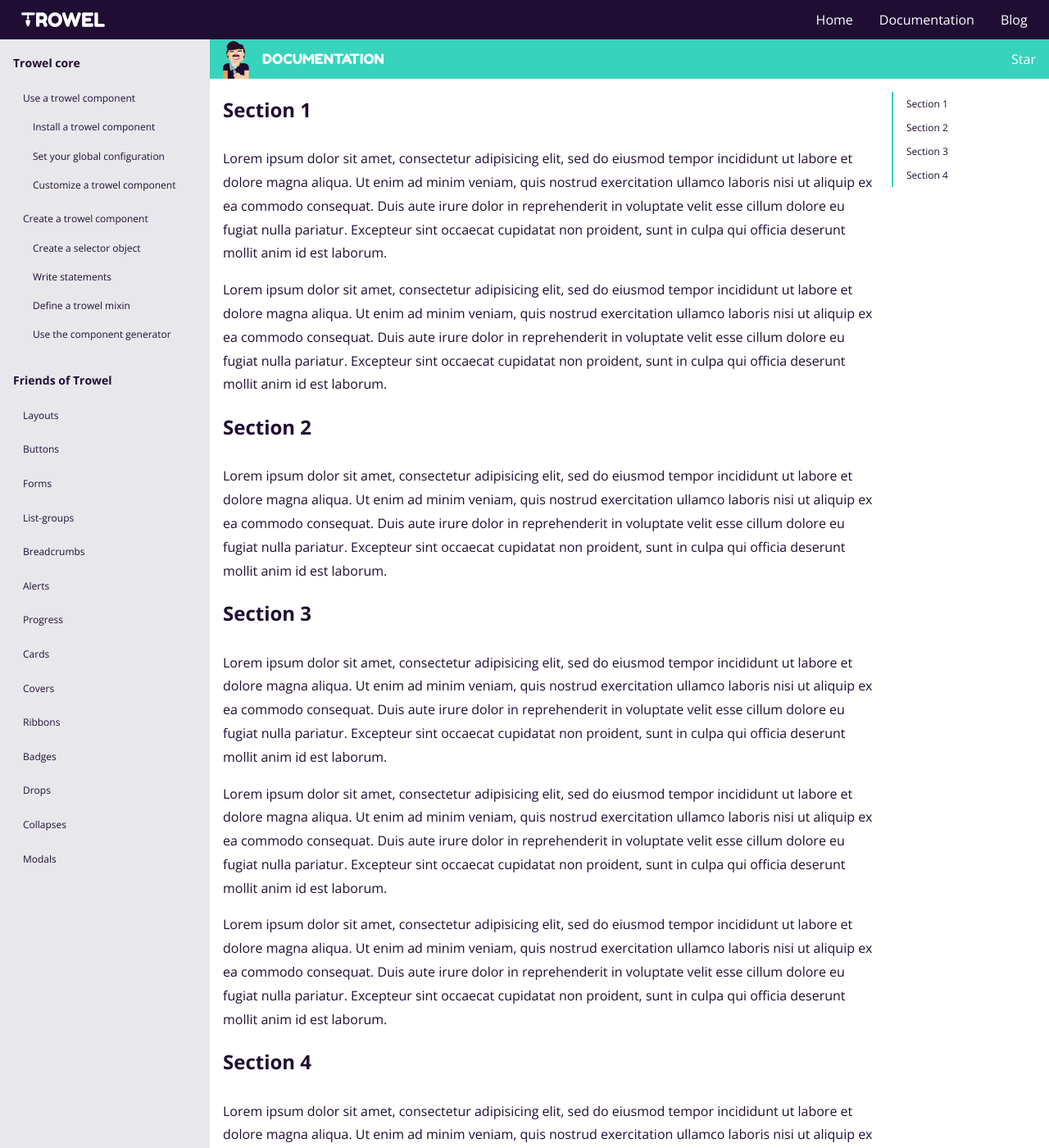
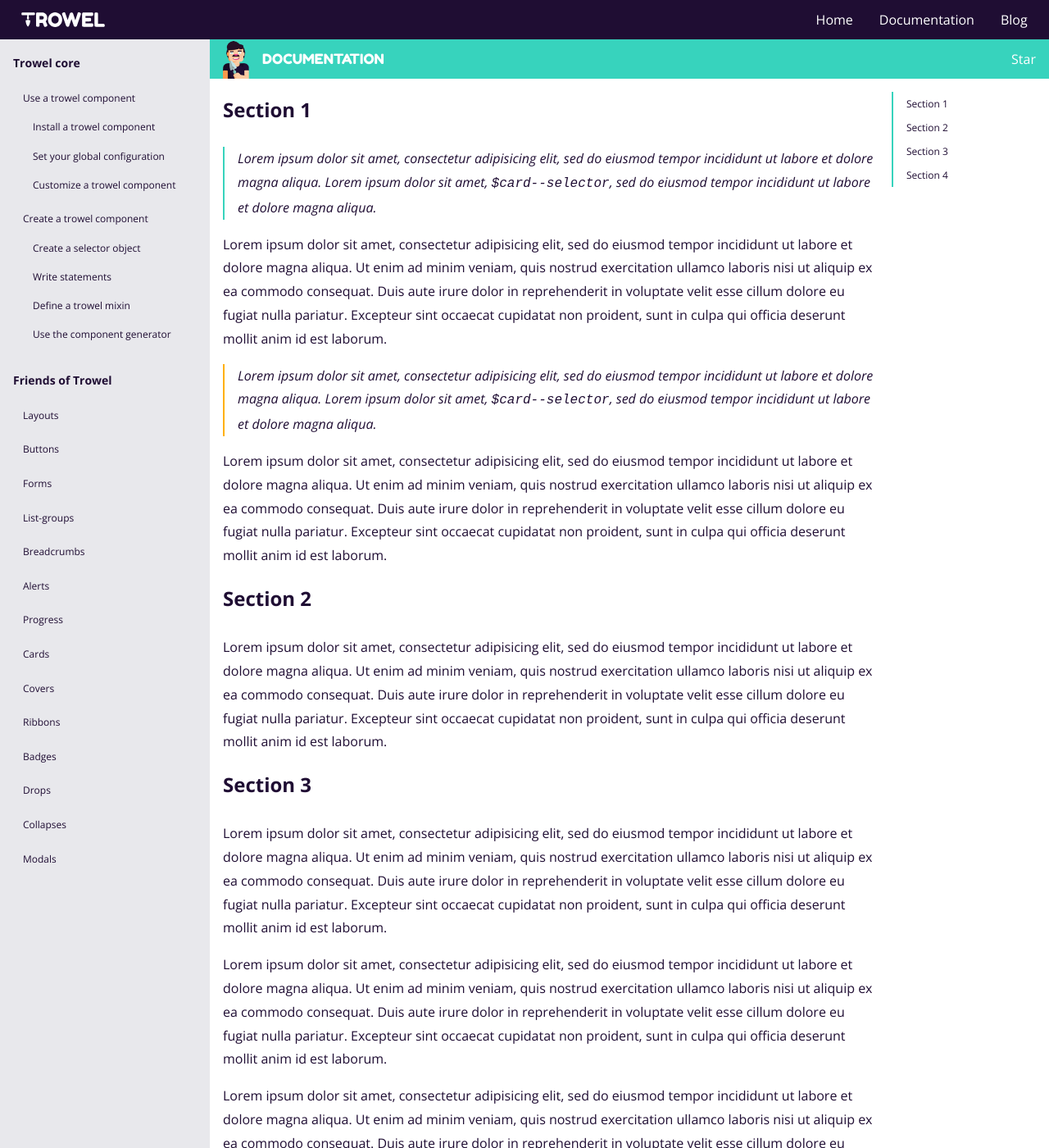
Before and after one commit to Trowel/trowel.github.io, a Jekyll site: the page built from pages/documentation/documentation.md, in a window 1280 px wide and 1400 px high. Shown: the whole window at 82% size. Built offline with Jekyll 4.4.1, drawn with Linux system fonts in a browser that asks for light colours.

Commit message:
callouts

```diff
--- a/pages/documentation/documentation.md
+++ b/pages/documentation/documentation.md
@@ -9,7 +9,11 @@ affix: true
 
 ## Section 1
 
+<p class="callout callout--default">Lorem ipsum dolor sit amet, consectetur adipisicing elit, sed do eiusmod tempor incididunt ut labore et dolore magna aliqua. Lorem ipsum dolor sit amet, <code>$card--selector</code>, sed do eiusmod tempor incididunt ut labore et dolore magna aliqua.</p>
+
 Lorem ipsum dolor sit amet, consectetur adipisicing elit, sed do eiusmod tempor incididunt ut labore et dolore magna aliqua. Ut enim ad minim veniam, quis nostrud exercitation ullamco laboris nisi ut aliquip ex ea commodo consequat. Duis aute irure dolor in reprehenderit in voluptate velit esse cillum dolore eu fugiat nulla pariatur. Excepteur sint occaecat cupidatat non proident, sunt in culpa qui officia deserunt mollit anim id est laborum.
+
+<p class="callout callout--alert">Lorem ipsum dolor sit amet, consectetur adipisicing elit, sed do eiusmod tempor incididunt ut labore et dolore magna aliqua. Lorem ipsum dolor sit amet, <code>$card--selector</code>, sed do eiusmod tempor incididunt ut labore et dolore magna aliqua.</p>
 
 Lorem ipsum dolor sit amet, consectetur adipisicing elit, sed do eiusmod tempor incididunt ut labore et dolore magna aliqua. Ut enim ad minim veniam, quis nostrud exercitation ullamco laboris nisi ut aliquip ex ea commodo consequat. Duis aute irure dolor in reprehenderit in voluptate velit esse cillum dolore eu fugiat nulla pariatur. Excepteur sint occaecat cupidatat non proident, sunt in culpa qui officia deserunt mollit anim id est laborum.
 
--- a/style/themes/friends-of-trowel.scss
+++ b/style/themes/friends-of-trowel.scss
@@ -14,3 +14,7 @@ $fot--color: 'danger';
     text-decoration: none;
   }
 }
+
+.fot-page .callout--default {
+  border-color: color($fot--color);
+}
```
Also changed, not shown: style/components/callout/callout.scss (added, +15 -0 lines), assets/css/main.css.
